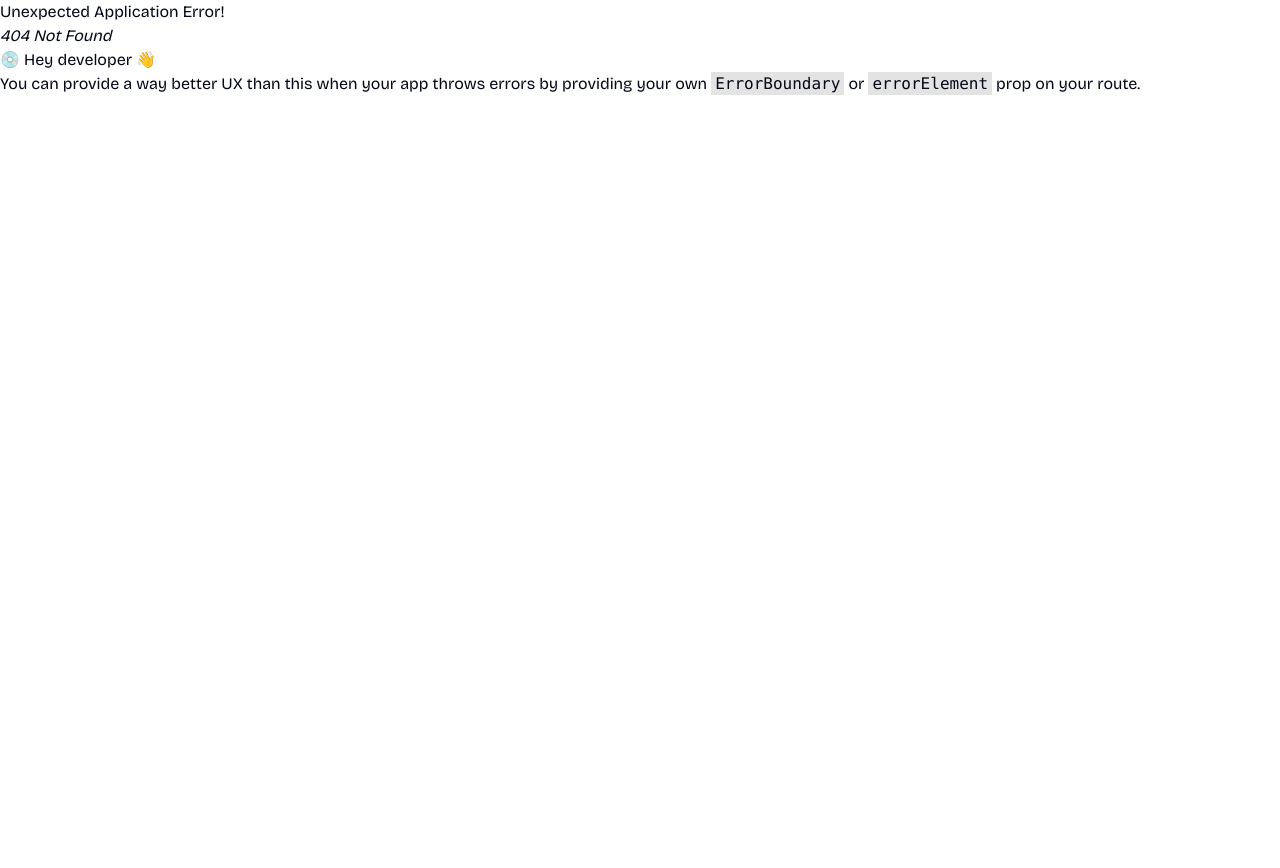
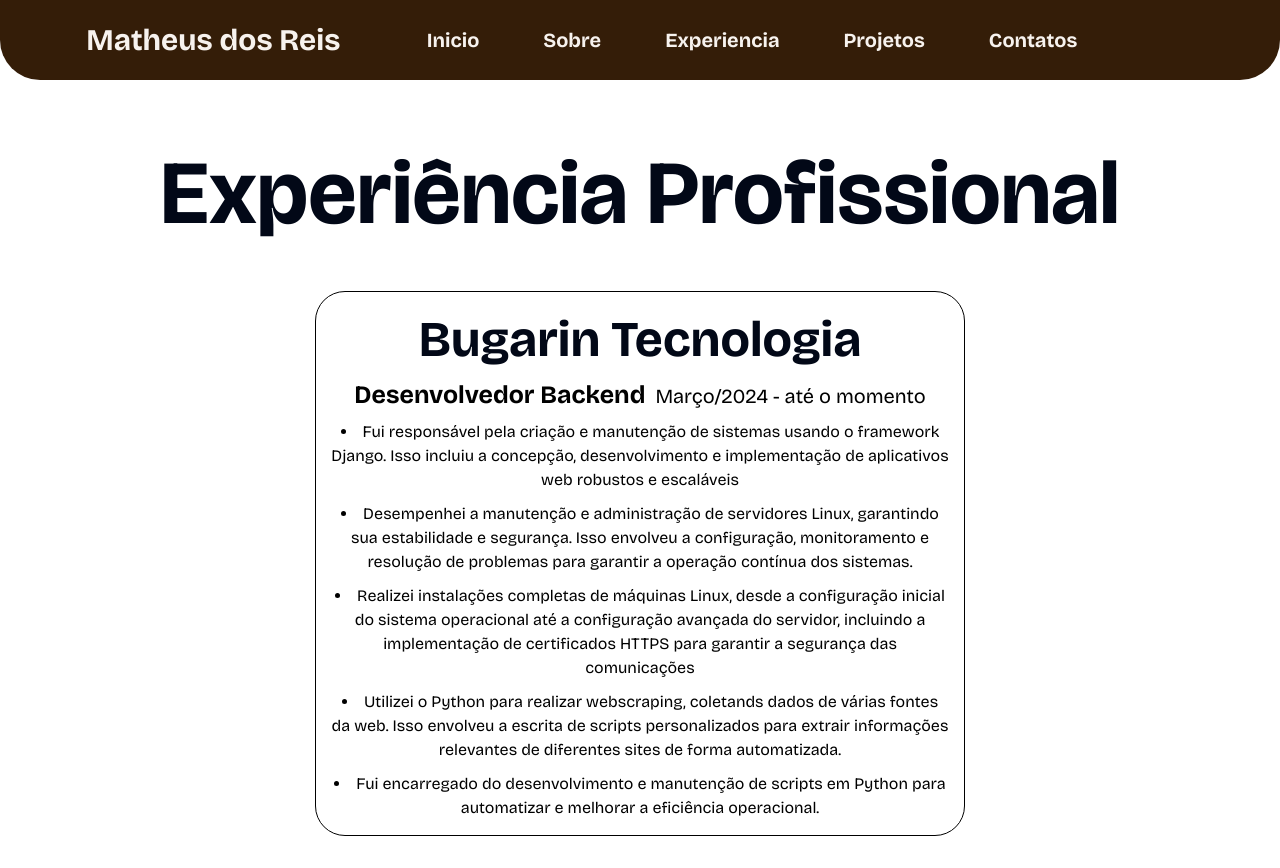
Before and after one commit to Reis567/my-resume, a React (Vite) app: page /experiencia in a window 1280 px wide. Before the commit this address had no page. Before the commit the page ends 800 px from the top, so only its background shows below. Built offline with nearby package versions, Linux system fonts and the light colour scheme.

Commit message:
Feat : Page experiencia

```diff
--- a/package.json
+++ b/package.json
@@ -10,6 +10,7 @@
     "preview": "vite preview"
   },
   "dependencies": {
+    "@fontsource/roboto": "^5.0.12",
     "@radix-ui/react-slot": "^1.0.2",
     "bootstrap-icons": "^1.11.2",
     "class-variance-authority": "^0.7.0",
--- a/src/components/Header/Header.tsx
+++ b/src/components/Header/Header.tsx
@@ -23,6 +23,7 @@
     <Nav isOpen={isNavOpen} as="div">
         <SLink to="/" onClick={toggleNavBar}>Inicio</SLink>
         <SLink to="/sobre" onClick={toggleNavBar}>Sobre</SLink>
+        <SLink to="/experiencia" onClick={toggleNavBar}>Experiencia</SLink>
         <SLink to="/projetos" onClick={toggleNavBar}>Projetos</SLink>
         <SLink to="/contatos" onClick={toggleNavBar}>Contatos</SLink>
         <button className='nav-btn nav-close-btn' onClick={toggleNavBar}>
--- a/src/main.tsx
+++ b/src/main.tsx
@@ -5,6 +5,7 @@
 
 import Inicio from './pages/InicioPage';
 import Contatos from './pages/ContatosPage';
+import Experiencia from './pages/ExpericenciaPage';
 import Sobre from './pages/SobrePage';
 import Projetos from './pages/ProjetosPage';
 
@@ -22,6 +23,10 @@
       {
         path:"/",
         element:<Inicio/>
+      },
+      {
+        path:"experiencia",
+        element:<Experiencia/>
       },
       {
         path:"contatos",
--- /dev/null
+++ b/src/pages/ExpericenciaPage/index.style.tsx
@@ -0,0 +1,72 @@
+import styled from 'styled-components'
+
+
+
+
+export const ExperienceContainerS = styled.div`
+  padding: 16px;
+  width: 100%;
+  text-align: center;
+  display: flex;
+  align-items: center;
+  justify-content: center;
+  flex-direction: column;
+`;
+export const ExperienceItemS = styled.div`
+  margin-bottom: 16px;
+  border: 1px solid #000000;
+border-radius: 30px;
+width: 650px;
+padding: 10px;
+`;
+export const TitleS = styled.h4`
+  font-size : 90px;
+  font-weight: bolder;
+  margin-block: 30px;
+  @media only screen and  (max-width: 425px){
+        font-size: 35px;
+        margin-block: 10px;
+    }
+
+    @media only screen and  (min-width: 426px) and (max-width:1024px){
+        font-size: 40px;
+    }
+`;
+export const SubTitleS = styled.div`
+    display:flex;
+    width: 100%;
+    text-align: center;
+    justify-content: center;
+    align-items: center ;
+    gap: 10px;
+`
+export const ParagrafS = styled.li`
+    padding: 5px;
+    list-style-type: disc;
+    color: #000000;
+    `
+
+export const CompanyS = styled.p`
+  font-size : 50px;
+  font-weight: bolder;
+  @media only screen and  (max-width: 425px){
+        font-size: 17px;
+        margin-block: 10px;
+    }
+
+    @media only screen and  (min-width: 426px) and (max-width:1024px){
+        font-size: 22px;
+    }
+`;
+
+export const PositionS = styled.h5`
+  font-weight: bold;
+  color: #000000;
+  font-size: 25px;
+`;
+
+
+export const DateS = styled.p`
+  color: #000000;
+  font-size: 20px;
+`;
--- /dev/null
+++ b/src/pages/ExpericenciaPage/index.tsx
@@ -0,0 +1,42 @@
+import React from 'react';
+import {ExperienceContainerS,ExperienceItemS,TitleS,PositionS,CompanyS,DateS,SubTitleS,ParagrafS} from './index.style'
+
+
+const Experiencia: React.FC = () => {
+  return (
+    <ExperienceContainerS>
+      <TitleS>Experiência Profissional</TitleS>
+      <ExperienceItemS>
+        <CompanyS>Bugarin Tecnologia</CompanyS>
+        <SubTitleS>
+
+        <PositionS>Desenvolvedor Backend</PositionS>
+        <DateS>Março/2024 - até o momento</DateS>
+        </SubTitleS>
+            <ParagrafS>
+
+            Fui responsável pela criação e manutenção de sistemas usando o framework Django. Isso incluiu a concepção, desenvolvimento e implementação de aplicativos web robustos e escaláveis
+            </ParagrafS>
+            <ParagrafS>
+            Desempenhei a manutenção e administração de servidores Linux, garantindo sua estabilidade e segurança. Isso envolveu a configuração, monitoramento e resolução de problemas para garantir a operação contínua dos sistemas.
+            </ParagrafS>
+
+            <ParagrafS>
+            Realizei instalações completas de máquinas Linux, desde a configuração inicial do sistema operacional até a configuração avançada do servidor, incluindo a implementação de certificados HTTPS para garantir a segurança das comunicações
+            </ParagrafS>
+
+            <ParagrafS>
+            Utilizei o Python para realizar webscraping, coletands dados de várias fontes da web. Isso envolveu a escrita de scripts personalizados para extrair informações relevantes de diferentes sites de forma automatizada.
+            </ParagrafS>
+
+            <ParagrafS>
+            Fui encarregado do desenvolvimento e manutenção de scripts em Python para automatizar e melhorar a eficiência operacional.
+            </ParagrafS>
+
+
+      </ExperienceItemS>
+    </ExperienceContainerS>
+  );
+};
+
+export default Experiencia;
```
Also changed, not shown: 1 other file (tests, documents, lock files or other folders).
